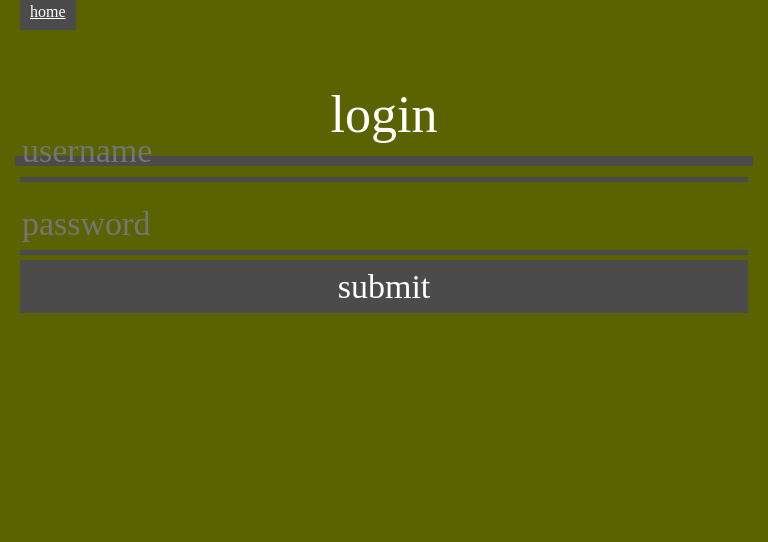
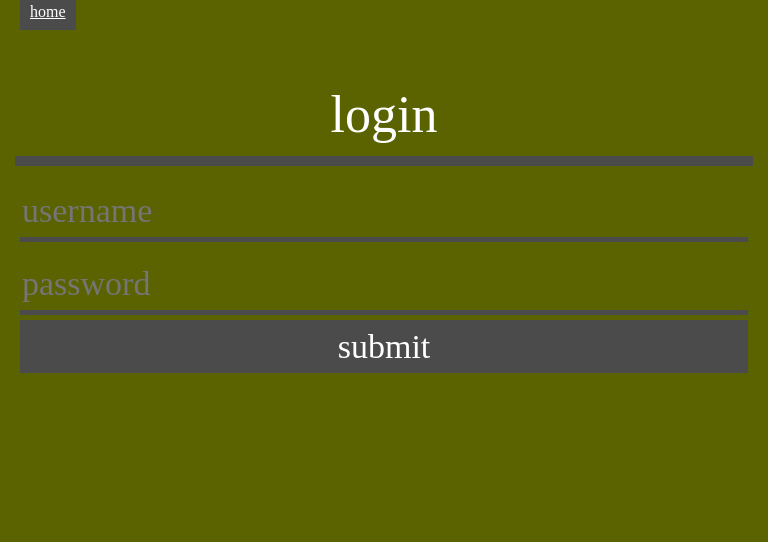
Before and after one commit to CasMinke/C4M0-website, a PHP site: page /login.html in a window 768 px wide. Shown: the top 542 px of the page. Run offline with PHP 8.4, Linux system fonts and the light colour scheme; some web fonts are replaced.

Commit message:
fixed the margin on the login form on tablet

```diff
--- a/css/style.css
+++ b/css/style.css
@@ -344,6 +344,9 @@ footer {
         font-size: 34px;
         margin-top: -60px;
     }
+    .contact-margin-custom{
+        margin-top: 0px;
+    }
 
     .input-form {
         border-bottom: #4b4b4b solid 5px;
--- a/login.html
+++ b/login.html
@@ -21,7 +21,7 @@
 <div class="container-fluid">
     <h1 class="big-title">login</h1>
 </div>
-<form class="contact-form  padding-for-footer" method="post" name="loginform" action="php/login.php">
+<form class="contact-form contact-margin-custom padding-for-footer" method="post" name="loginform" action="php/login.php">
     <input type="text" name="username" placeholder="username" class="input-form">
     <input type="password" name="password" placeholder="password" class="input-form">
     <input type="submit" value="submit" class="submit-btn">
```
